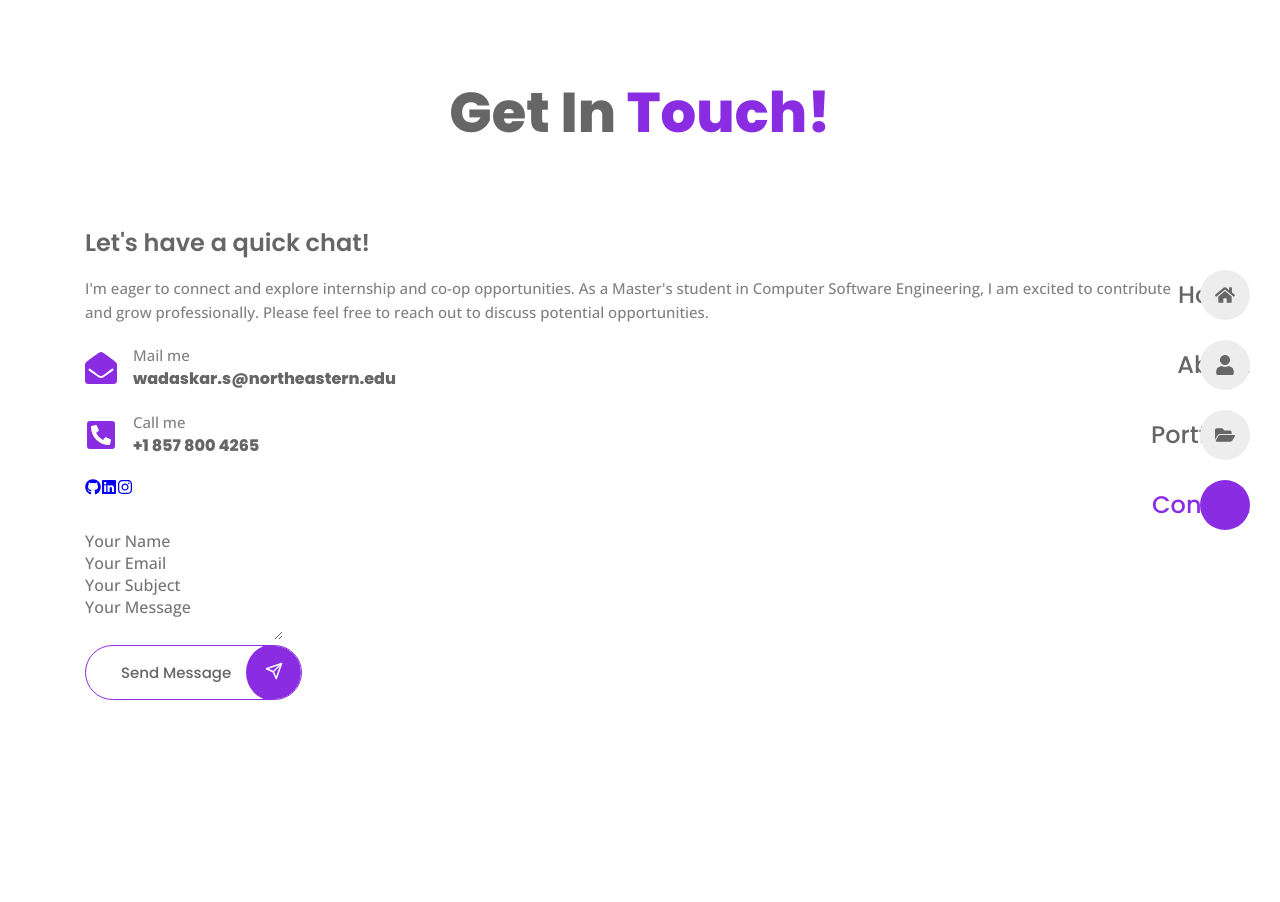
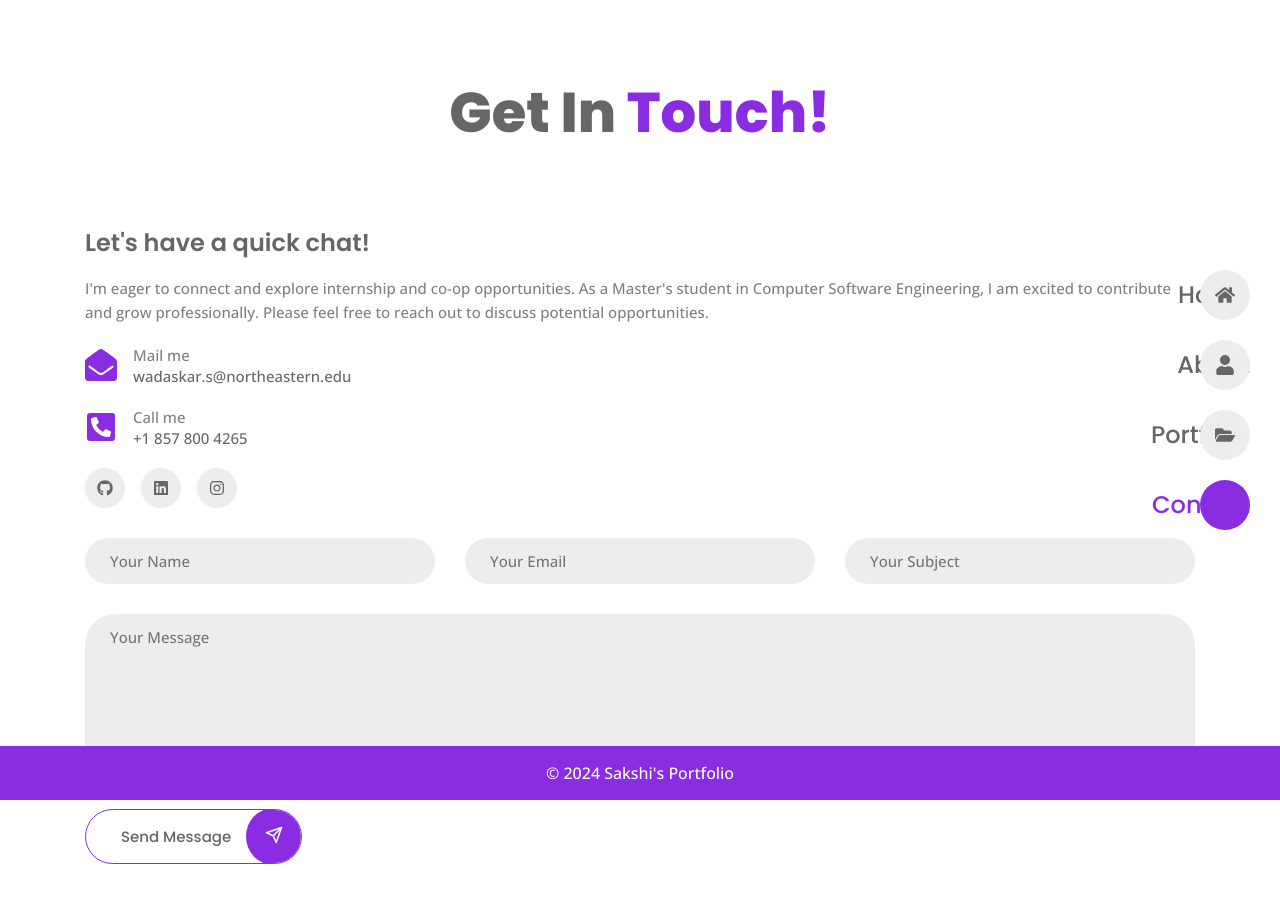
Before and after one commit to sakshiwadaskar/portfolio-website, a React (Vite) app: page /contact in a window 1280 px wide. Shown: the top 902 px of the page. Before the commit the page ends 800 px from the top, so only its background shows below. Built offline with nearby package versions, Linux system fonts and the light colour scheme.

Commit message:
Completed the development of contact page.

```diff
--- a/src/App.css
+++ b/src/App.css
@@ -155,3 +155,13 @@ img {
     text-align: center;
     line-height: 60px;
 }
+
+footer {
+    position: fixed;
+    bottom: 0;
+    width: 100%;
+    background-color: var(--first-color); /* Dark blue */
+    color: var(--text-white);
+    padding: 1rem;
+    text-align: center;
+}
--- a/src/App.jsx
+++ b/src/App.jsx
@@ -16,6 +16,11 @@ function App() {
                 <Route path='portfolio' element={<Portfolio/>}/>
                 <Route path='contact' element={<Contact/>}/>
             </Routes>
+            <div>
+                <footer>
+                    <p>&copy; 2024 Sakshi's Portfolio</p>
+                </footer>
+            </div>
         </BrowserRouter>
     )
 }
--- a/src/components/navbar.css
+++ b/src/components/navbar.css
@@ -6,6 +6,7 @@
     width: 100% ;
     padding: 60px 30px;
     transition: all 0.5s cubic-bezier(0.77, 0.2, 0.05, 1);
+
 }
 .show-menu {
     left: 0;
@@ -31,6 +32,7 @@
 .active-nav .nav__icon,
 .active-nav .nav__name {
     color: var(--first-color);
+    visibility: visible;
 }
 
 .nav__toggle {
@@ -42,6 +44,7 @@
     border-radius: 5px;
     background-color: var(--container-color);
     padding: 12px 10px;
+    visibility: visible ;
 }
 
 .nav__toggle span {
--- a/src/pages/contact/contact.css
+++ b/src/pages/contact/contact.css
@@ -33,4 +33,64 @@
     font-size: var(--small-font-size);
 }
 
-.contact__info
+.contact__info .info__description {
+    font-family: var(--body-font);
+    font-size: var(--small-font-size);
+    font-weight: var(--weight-500);
+}
+
+.contact__socials {
+    display: flex;
+    column-gap: 16px;
+}
+
+.contact__social-link {
+    background-color: var(--container-color);
+    color: var(--title-color);
+    width: 40px;
+    height: 40px;
+    border-radius: 50%;
+    text-align: center;
+    line-height: 44px;
+    transition: all 0.3s ease;
+}
+
+.contact__social-link:hover {
+    background-color: var(--first-color);
+    color: var(--text-white);
+}
+
+.form__input-group {
+    display: grid;
+    grid-template-columns: repeat(3, 1fr);
+    column-gap: 30px;
+}
+
+.form__input-div {
+    margin-bottom: 30px;
+}
+
+.form__control {
+    border: 1px solid var(--container-color);
+    background-color: var(--container-color);
+    color: var(--title-color);
+    width: 100%;
+    padding: 12px 24px;
+    border-radius: 30px;
+    font-size: var(--small-font-size);
+    transition: all 0.3s ease;
+}
+
+.form__control:focus {
+    border-color: var(--first-color);
+}
+
+.textarea {
+    resize: none;
+    height: 160px;
+}
+
+.contact_button {
+    font-size: var(--h3-font-size);
+    line-height: 64px;
+}
--- a/src/pages/home/Home.jsx
+++ b/src/pages/home/Home.jsx
@@ -13,7 +13,7 @@ const Home = () => {
                 <div className={'home__data'}>
                     <h1 className={'home__title'}>
                         <span>I'm Sakshi Wadaskar.</span>
-                        Software Developer
+                        <h4>Software Developer</h4>
                     </h1>
                     <p className={'home__description'}>
                         I'm a passionate full-stack software engineer with a knack for turning complex problems into
```
Also changed, not shown: src/data.jsx (+80 -85 lines).
